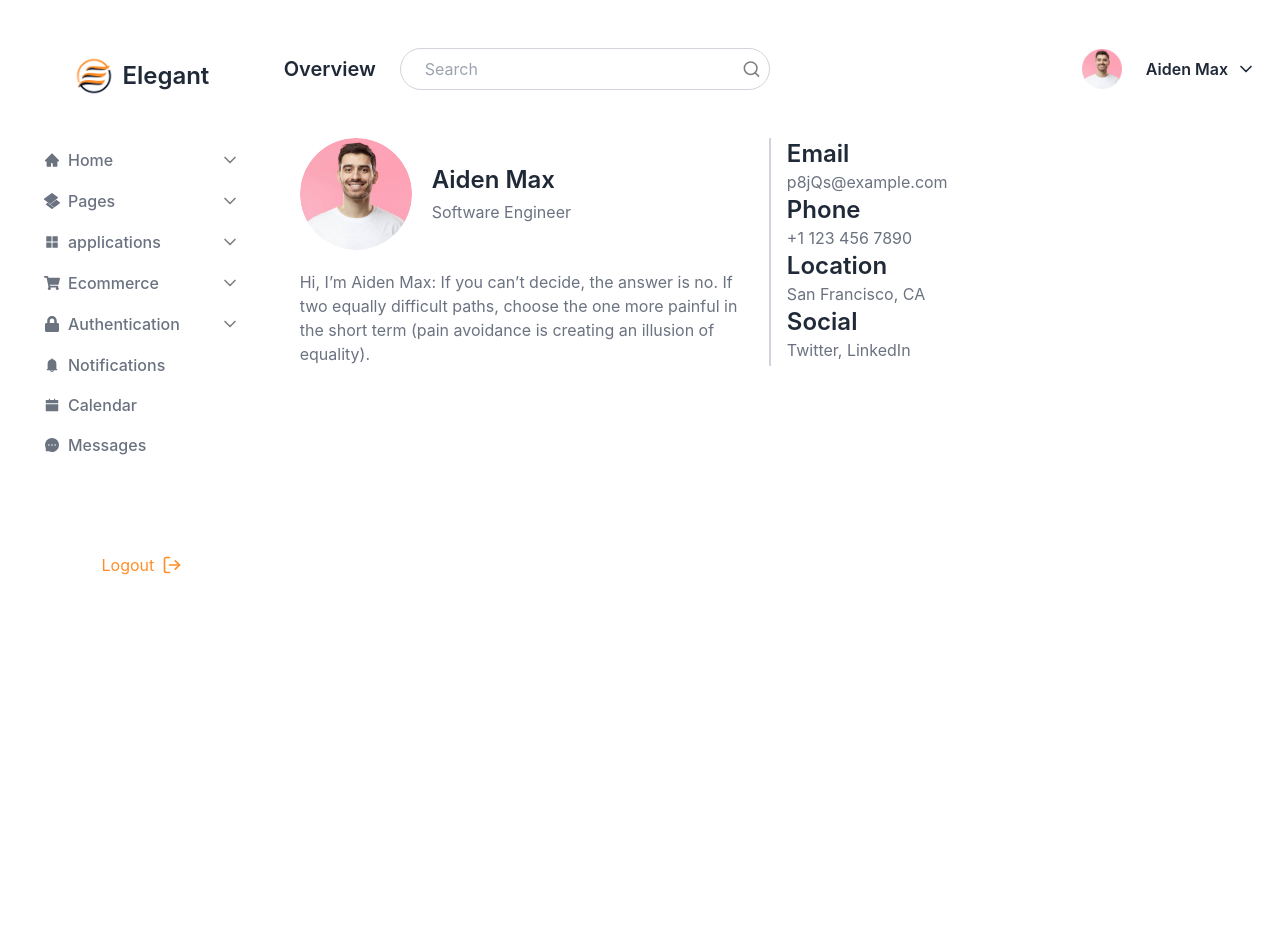
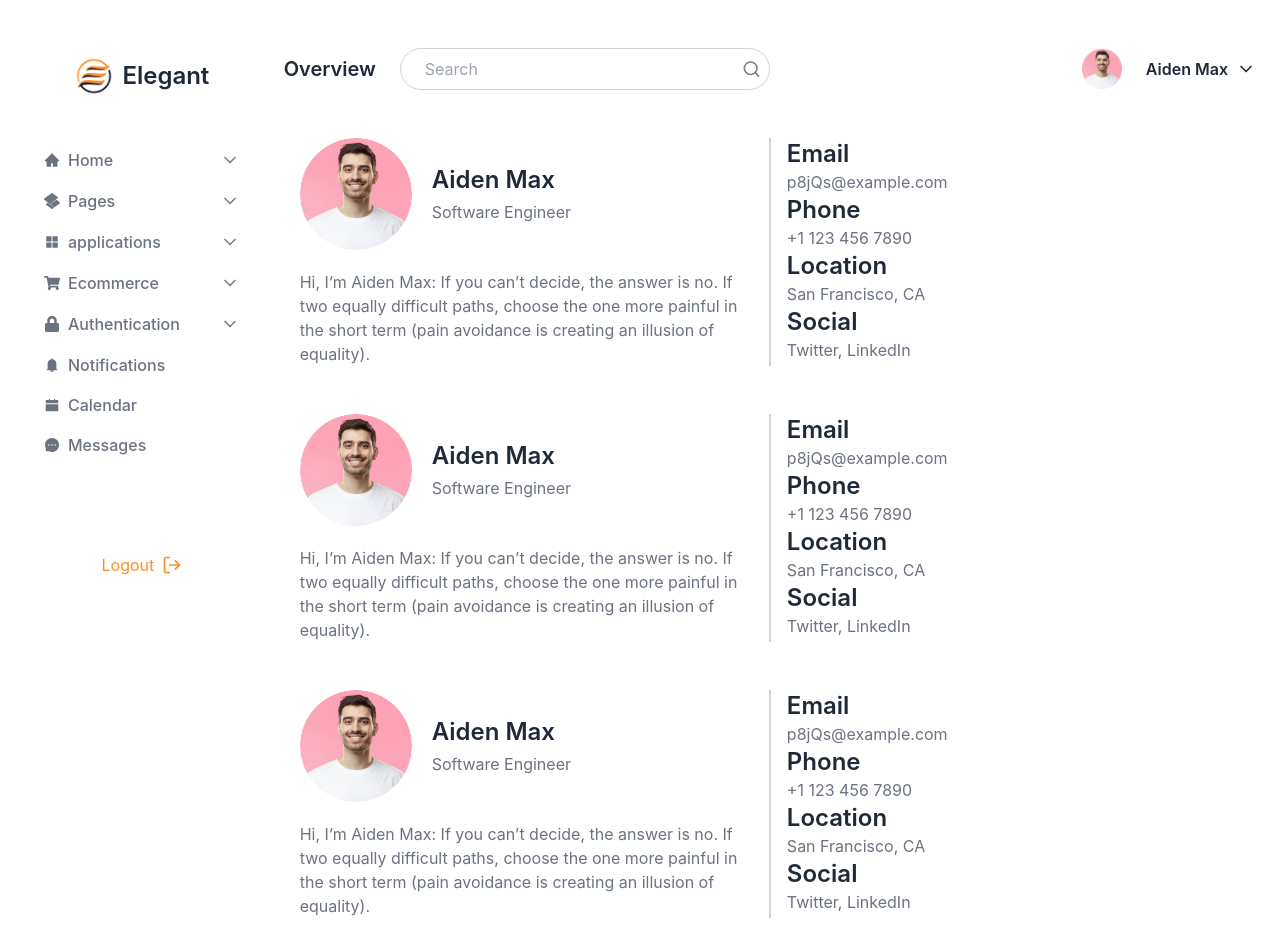
Before and after one commit to MohamedAliMurad/Elegent, a React (Vite) app: page / in a window 1280 px wide. Shown: the top 952 px of the page. Before the commit the page ends 800 px from the top, so only its background shows below. Built offline with nearby package versions, Linux system fonts and the light colour scheme.

Commit message:
Update ProfileOverview

```diff
--- a/src/pages/ProfileOverview.tsx
+++ b/src/pages/ProfileOverview.tsx
@@ -3,7 +3,7 @@ import React from "react";
 
 const ProfileOverview: React.FC = () => {
   return (
-    <div className="w-full py-4 lg:pl-0 xl:pl-0 lg:px-6 xl:px-6 px-4 justify-center">
+    <div className="w-full py-4 pb-6 lg:pl-0 xl:pl-0 lg:px-6 xl:px-6 px-4 flex flex-col gap-4">
       <section className="min-w-full flex lg:flex-row flex-col justify-between bg-white p-4 rounded-3xl self-center ">
         <div className="user-des lg:w-1/2 xl:w-1/2 w-full flex flex-col gap-5">
           <div className="user flex flex-row gap-5 items-center w-full ">
@@ -45,8 +45,88 @@ const ProfileOverview: React.FC = () => {
           <p className="user-info-social text-gray-500">Twitter, LinkedIn</p>
         </div>
       </section>
-      <section className="w-full"></section>
-      <section className="w-full"></section>
+      <section className="min-w-full flex lg:flex-row flex-col justify-between bg-white p-4 rounded-3xl self-center ">
+        <div className="user-des lg:w-1/2 xl:w-1/2 w-full flex flex-col gap-5">
+          <div className="user flex flex-row gap-5 items-center w-full ">
+            <img
+              src="/src/assets/avatar.png"
+              className="w-28 h-28 rounded-full"
+              alt="Logo"
+            />
+            <div className="name w-full lg:w-1/2 flex flex-col gap-1">
+            <h1 className="user-name text-2xl font-semibold text-gray-800  ">
+              Aiden Max
+            </h1>
+            <p className="user-title text-gray-500">Software Engineer</p>
+            </div>
+          </div>
+          <p className="user-description text-gray-500">
+            Hi, I’m Aiden Max: If you can’t decide, the answer is no. If two
+            equally difficult paths, choose the one more painful in the short
+            term (pain avoidance is creating an illusion of equality).
+          </p>
+        </div>
+        <div className="border border-gray-300 lg:mx-4 xl:mx-4 lg:my-0 xl:my-0 my-4 "></div>
+        <div className="user-info lg:w-1/2 xl:w-1/2 w-full">
+          <h1 className="user-info-title text-2xl font-semibold text-gray-800">
+            Email
+          </h1>
+          <p className="user-info-email text-gray-500">p8jQs@example.com</p>
+          <h1 className="user-info-title text-2xl font-semibold text-gray-800">
+            Phone
+          </h1>
+          <p className="user-info-phone text-gray-500">+1 123 456 7890</p>
+          <h1 className="user-info-title text-2xl font-semibold text-gray-800">
+            Location
+          </h1>
+          <p className="user-info-location text-gray-500">San Francisco, CA</p>
+          <h1 className="user-info-title text-2xl font-semibold text-gray-800">
+            Social
+          </h1>
+          <p className="user-info-social text-gray-500">Twitter, LinkedIn</p>
+        </div>
+      </section>
+      <section className="min-w-full flex lg:flex-row flex-col justify-between bg-white p-4 rounded-3xl self-center ">
+        <div className="user-des lg:w-1/2 xl:w-1/2 w-full flex flex-col gap-5">
+          <div className="user flex flex-row gap-5 items-center w-full ">
+            <img
+              src="/src/assets/avatar.png"
+              className="w-28 h-28 rounded-full"
+              alt="Logo"
+            />
+            <div className="name w-full lg:w-1/2 flex flex-col gap-1">
+            <h1 className="user-name text-2xl font-semibold text-gray-800  ">
+              Aiden Max
+            </h1>
+            <p className="user-title text-gray-500">Software Engineer</p>
+            </div>
+          </div>
+          <p className="user-description text-gray-500">
+            Hi, I’m Aiden Max: If you can’t decide, the answer is no. If two
+            equally difficult paths, choose the one more painful in the short
+            term (pain avoidance is creating an illusion of equality).
+          </p>
+        </div>
+        <div className="border border-gray-300 lg:mx-4 xl:mx-4 lg:my-0 xl:my-0 my-4 "></div>
+        <div className="user-info lg:w-1/2 xl:w-1/2 w-full">
+          <h1 className="user-info-title text-2xl font-semibold text-gray-800">
+            Email
+          </h1>
+          <p className="user-info-email text-gray-500">p8jQs@example.com</p>
+          <h1 className="user-info-title text-2xl font-semibold text-gray-800">
+            Phone
+          </h1>
+          <p className="user-info-phone text-gray-500">+1 123 456 7890</p>
+          <h1 className="user-info-title text-2xl font-semibold text-gray-800">
+            Location
+          </h1>
+          <p className="user-info-location text-gray-500">San Francisco, CA</p>
+          <h1 className="user-info-title text-2xl font-semibold text-gray-800">
+            Social
+          </h1>
+          <p className="user-info-social text-gray-500">Twitter, LinkedIn</p>
+        </div>
+      </section>
     </div>
   );
 };
```
